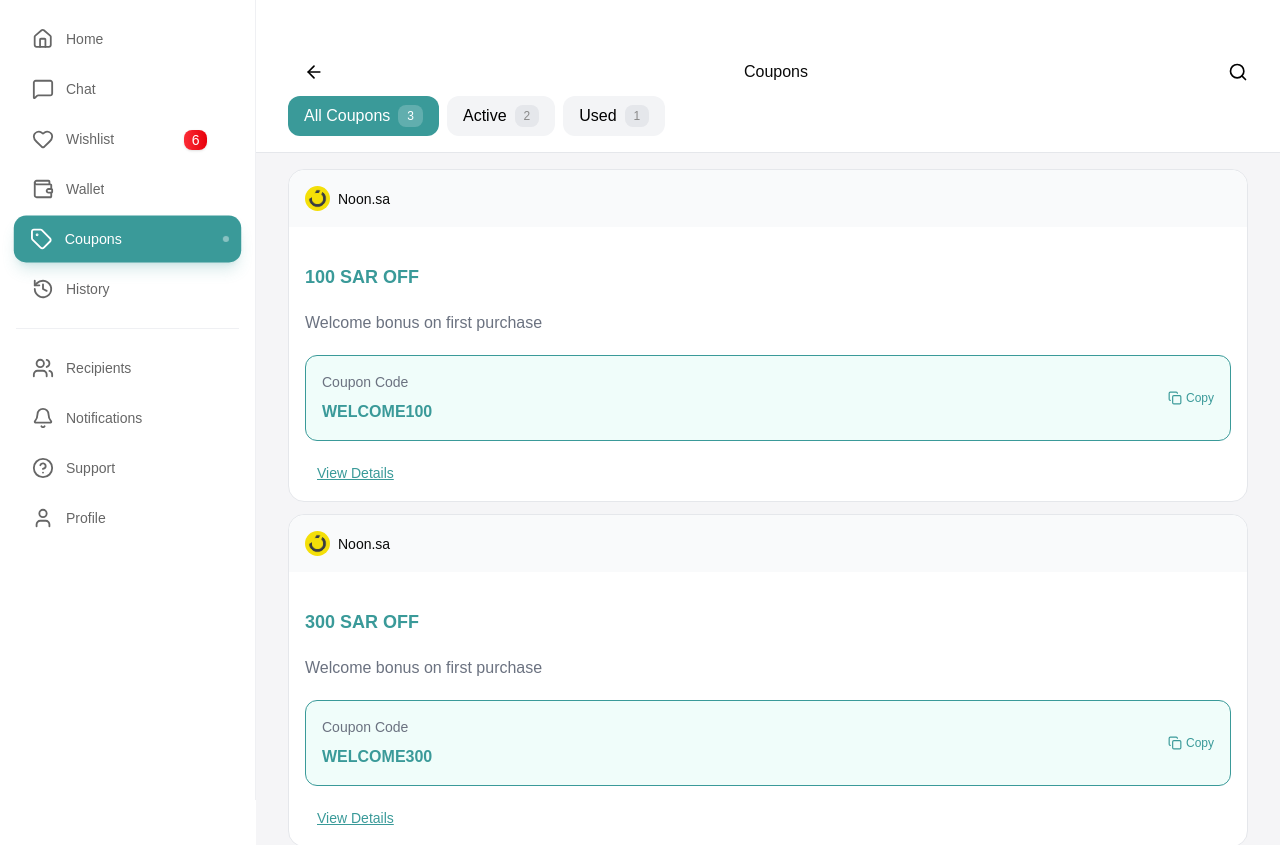
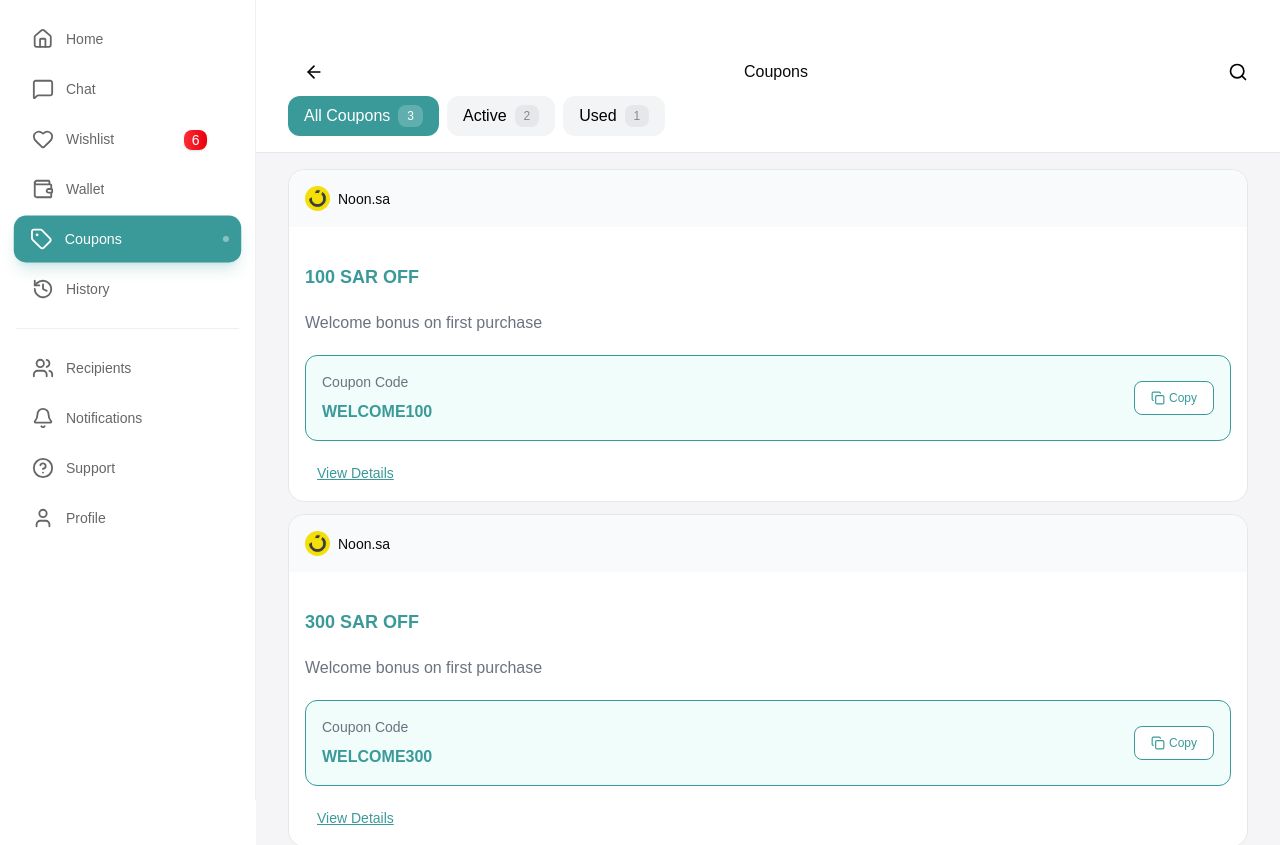
Before and after one commit to Trendlix/drooby, a Next.js app: page /en/coupons in a window 1280 px wide. Shown: the top 845 px of the page. Built offline with nearby package versions, Linux system fonts and the light colour scheme.

Commit message:
edited copy button style in coupons page

```diff
--- a/app/shared/components/coupons/index.tsx
+++ b/app/shared/components/coupons/index.tsx
@@ -163,7 +163,7 @@
 
 					<button
 						onClick={handleCopy}
-						className="flex items-center gap-1 text-xs text-main-mediterranean-green hover:opacity-80 cursor-pointer"
+						className="flex items-center gap-1 text-xs text-main-mediterranean-green hover:opacity-80 cursor-pointer bg-white px-4 py-2 rounded-[8px] border border-main-mediterranean-green"
 					>
 						<Copy className="w-3.5 h-3.5" />
 						Copy
```
